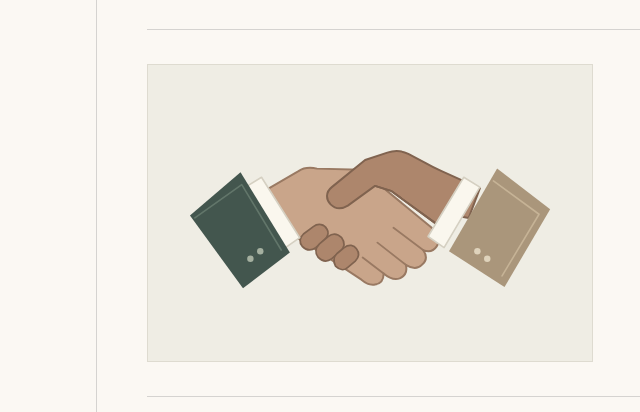
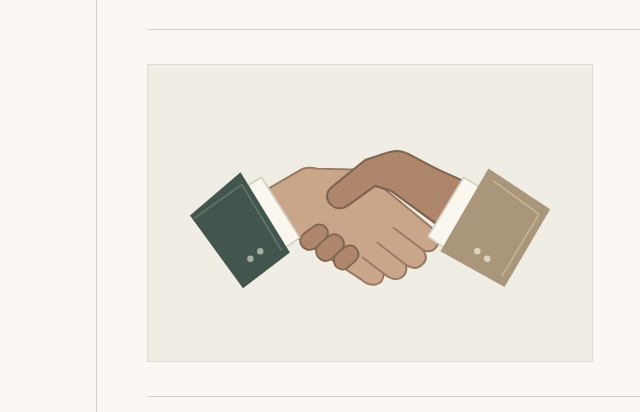
Before and after one commit to glennvelasco/glennvelasco.github.io, a plain HTML site: page index.html in a window 1280 px wide. Shown: the part 6107-6519 px from the top of the page, 32-672 px from the left. Drawn offline with Linux system fonts and the light colour scheme.

Commit message:
Close gap between right cuff and sleeve in handshake scene

```diff
--- a/index.html
+++ b/index.html
@@ -143,7 +143,7 @@
 <path d="m34 122 41-35 40 65-38 29Z" fill="#43564e"/>
 <path d="m38 124 38-27 32 53" stroke="#62766a" stroke-width="1.3"/>
 <path d="m256 91 13 8-29 49-13-9Z" fill="#faf7ee" stroke="#d5d0c2" stroke-width="1.3"/>
-<path d="m283 84 43 33-37 63-45-29Z" fill="#aa967b"/>
+<path d="M276 84 326 117 289 180 237 151Z" fill="#aa967b"/>
 <path d="m280 94 37 27-30 50" stroke="#c6b396" stroke-width="1.3"/>
 <circle cx="91" cy="151" r="2.6" fill="#a5b0a0"/><circle cx="83" cy="157" r="2.6" fill="#a5b0a0"/>
 <circle cx="267" cy="151" r="2.6" fill="#dfd3bc"/><circle cx="275" cy="157" r="2.6" fill="#dfd3bc"/>
```
